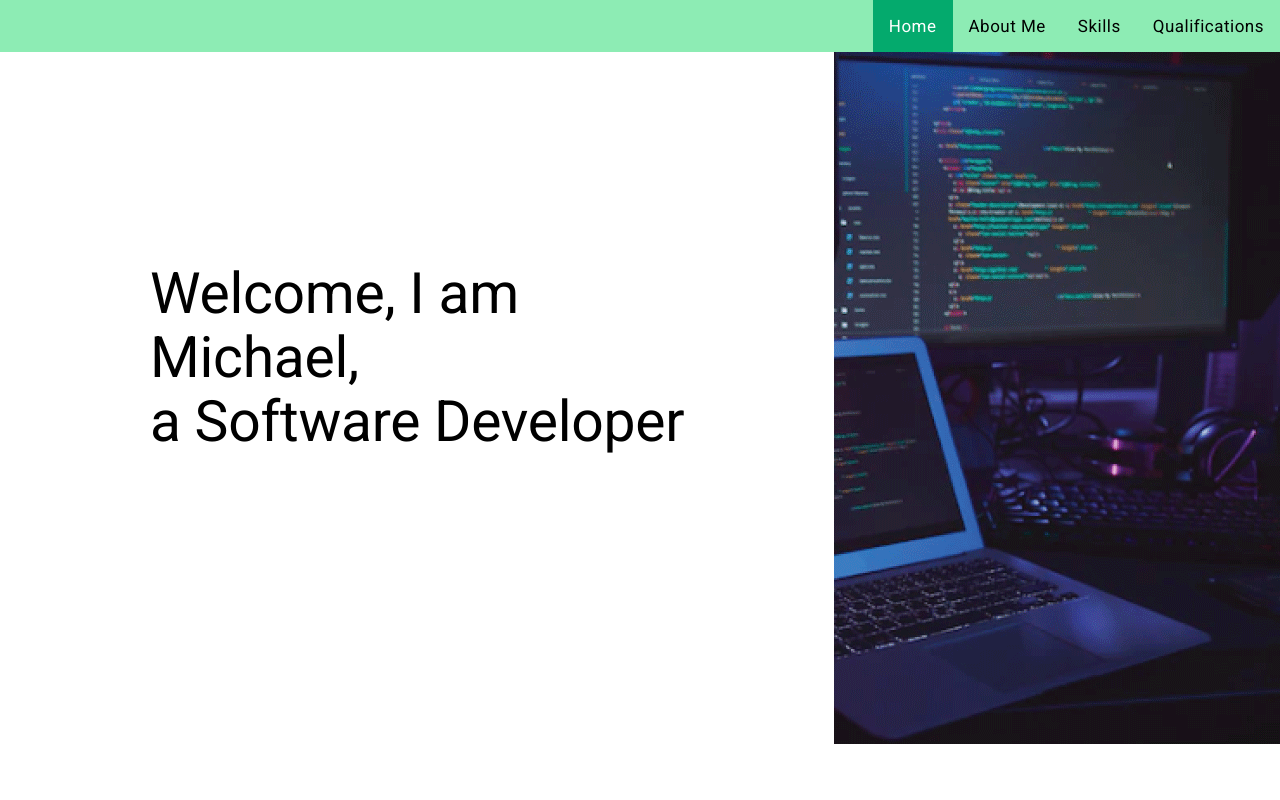
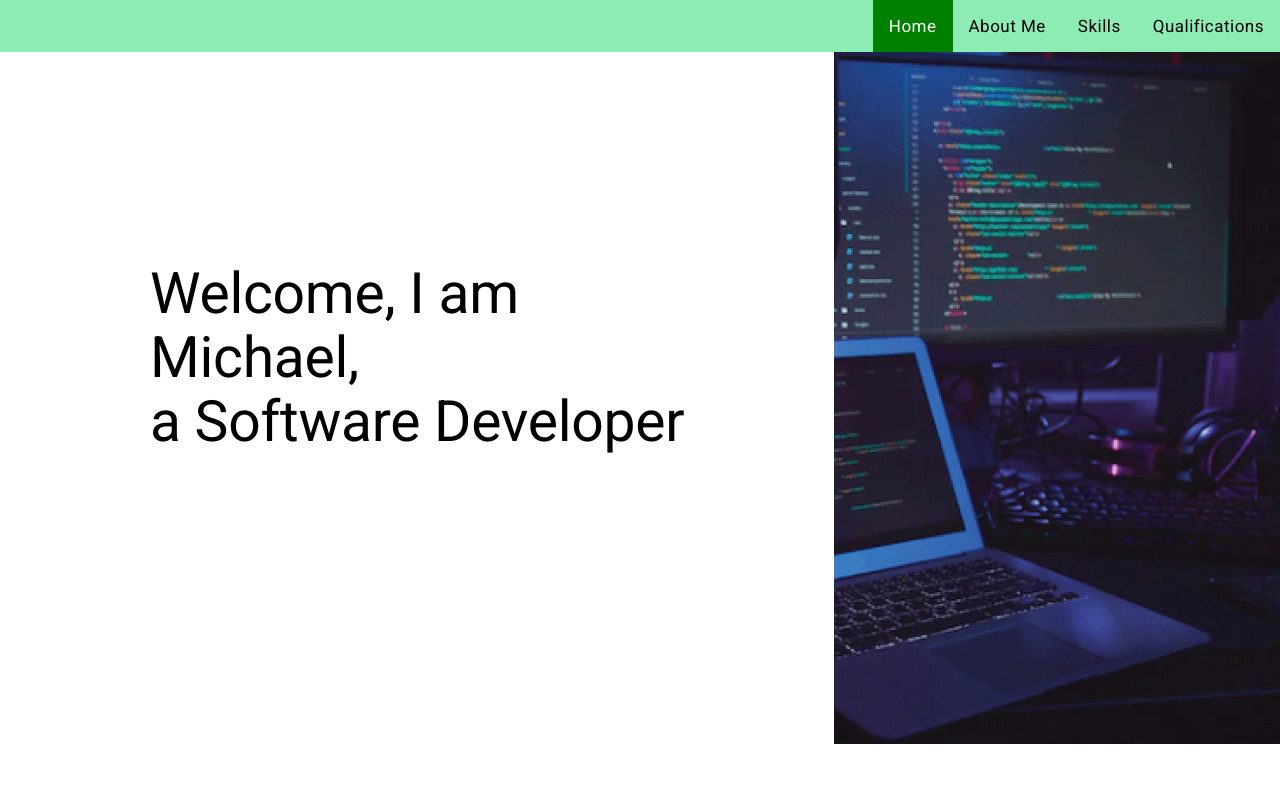
Before and after one commit to MichaelCombrinck/Internship.github.io, an Angular app in the folder CV/CV/: page / in a window 1280 px wide. Shown: the top 800 px of the page. Built offline with nearby package versions, Linux system fonts and the light colour scheme.

Commit message:
fix(nav): active is now working

```diff
--- a/CV/CV/src/app/home-page/home-page.component.html
+++ b/CV/CV/src/app/home-page/home-page.component.html
@@ -1,8 +1,16 @@
 <div class="topnav">
-  <a class="active" href="#home">Home</a>
-  <a href="#about">About Me </a>
-  <a href="#skills">Skills</a>
-  <a href="#qualifications">Qualifications</a>
+  @for(item of topNavLinkIsActive; track $index) {
+    <!-- @if (item.IsActive) {
+      <a class="acitive" href="#{{item.Name.toLowerCase()}}" (click)="onNavClick($index)" >{{item.Name}}</a>
+    }
+    @if (!item.IsActive) {
+      <a href="#{{item.Name.toLowerCase()}}" (click)="onNavClick($index)">{{item.Name}}</a>
+    } -->
+
+    <a [ngClass]="item.IsActive ? 'active' : ''"  href="#{{item.Name.toLowerCase()}}" (click)="onNavClick($index)">{{item.Name}}</a>
+
+  }
+
 </div>
 <div id="home" class="introduction">
   <div class="left-section">
@@ -19,7 +27,7 @@
 </div>
 <div class="top-section">
   <hr class="circle-hr" />
-  <div class="aboutMe-section" id="about">
+  <div class="aboutMe-section" id="about me">
     <div class="about-me-heading">
       <h2>About Me:</h2>
     </div>
--- a/CV/CV/src/app/home-page/home-page.component.scss
+++ b/CV/CV/src/app/home-page/home-page.component.scss
@@ -25,7 +25,7 @@
 }
 
 .topnav a.active {
-  background-color: #04aa6d;
+  background-color: green;
   color: white;
 }
 
@@ -700,7 +700,3 @@
     box-shadow: -50px 0 0 0 #8decb4;
   }
 }
-
-.help-button {
-  background-color: #04aa6d;
-}
--- a/CV/CV/src/app/home-page/home-page.component.ts
+++ b/CV/CV/src/app/home-page/home-page.component.ts
@@ -1,19 +1,50 @@
 import { Component } from '@angular/core';
-import {MatButtonModule} from '@angular/material/button';
-import {MatIconModule} from '@angular/material/icon';
-import {MatDividerModule} from '@angular/material/divider';
+import { MatButtonModule } from '@angular/material/button';
+import { MatIconModule } from '@angular/material/icon';
+import { MatDividerModule } from '@angular/material/divider';
 import { ContactInfoComponent } from '../contact-info/contact-info.component';
+import { Console } from 'console';
+import { CommonModule } from '@angular/common';
 
-
+export interface NavItems {
+  Name: string;
+  IsActive: boolean;
+}
 
 @Component({
   selector: 'app-home-page',
   standalone: true,
-  imports: [MatButtonModule, MatIconModule, MatDividerModule, ContactInfoComponent],
+  imports: [
+    MatButtonModule,
+    MatIconModule,
+    MatDividerModule,
+    ContactInfoComponent,
+    CommonModule
+  ],
   templateUrl: './home-page.component.html',
-  styleUrl: './home-page.component.scss'
+  styleUrl: './home-page.component.scss',
 })
 export class HomePageComponent {
+
+  public topNavLinkIsActive: NavItems[] = [
+    {
+      Name: 'Home',
+      IsActive: true,
+    },
+    {
+      Name: 'About Me',
+      IsActive: false,
+    },
+    {
+      Name: 'Skills',
+      IsActive: false,
+    },
+    {
+      Name: 'Qualifications',
+      IsActive: false,
+    },
+
+  ];
 
   public skills = [
     { name: 'Angular', level: 'Advanced' },
@@ -24,6 +55,23 @@ export class HomePageComponent {
     { name: 'JavaScript', level: 'Advanced' },
     { name: 'TypeScript', level: 'Advanced' },
     { name: 'MVC', level: 'Intermediate' },
-    { name: 'C# WPF', level: 'Beginner' }
+    { name: 'C# WPF', level: 'Beginner' },
   ];
+
+  onNavClick(index: number): void {
+    // Toggle the clicked item
+    this.topNavLinkIsActive[index].IsActive = !this.topNavLinkIsActive[index].IsActive;
+
+    // Ensure only one item can be active at a time
+    if (this.topNavLinkIsActive[index].IsActive) {
+      this.topNavLinkIsActive.forEach((item, i) => {
+        if (i !== index) {
+          item.IsActive = false;
+        }
+      });
+    }
+
+    console.log('Index ', index);
+    console.log('The value of the top nav items: ', this.topNavLinkIsActive);
+  }
 }
```
